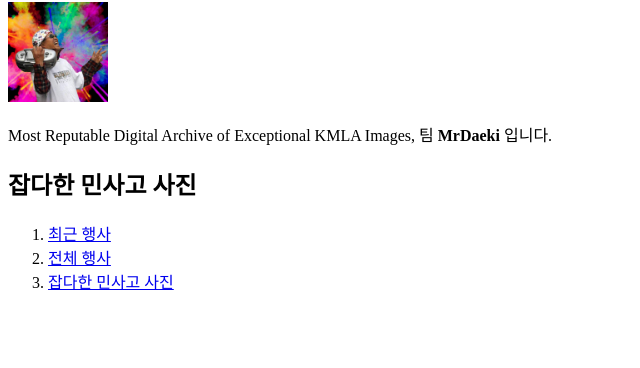
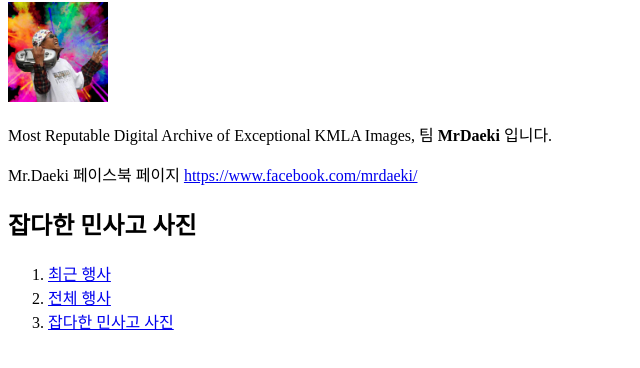
Before and after one commit to jungwngkim/mrdaeki, a plain HTML site: page kmla.html in a window 1280 px wide. Shown: the part 78-446 px from the top of the page, without its empty margins (0-640 px from the left). Drawn offline with Linux system fonts and the light colour scheme.

Commit message:
Update kmla.html
added facebook page

```diff
--- a/kmla.html
+++ b/kmla.html
@@ -9,6 +9,7 @@
     <h1><a href="index.html">Mr.Daeki</a></h1>
     <img src="mrdaeki.jpg", width="100"><br>
     <p> Most Reputable Digital Archive of Exceptional KMLA Images, 팀 <strong>MrDaeki</strong> 입니다. </p>
+    Mr.Daeki 페이스북 페이지 <a href="https://www.facebook.com/mrdaeki/" target="_blank" title="Mr.Daeki 페이스북 페이지">https://www.facebook.com/mrdaeki/</a>
 
     <h2>잡다한 민사고 사진</h2>
 
```
